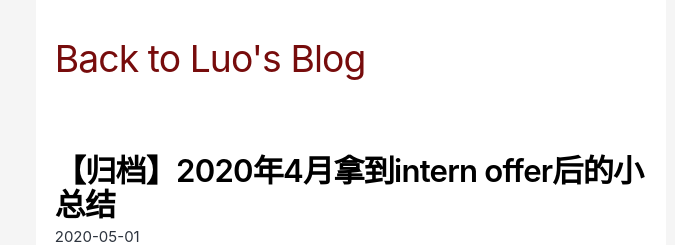
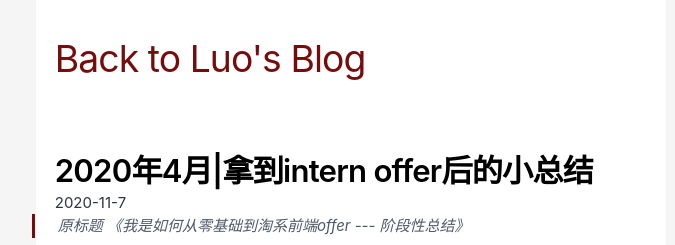
Before and after one commit to law-chain-hot/law-chain-hot.github.io-old, a Gatsby site: page /review-intern-interview/ in a window 1280 px wide. Shown: the top 245 px of the page, without its empty margins (289-964 px from the left). Built offline with nearby package versions, Linux system fonts and the light colour scheme; Gatsby itself is replaced by a stand-in of ours; some packages are replaced by stand-ins of ours.

Commit message:
blog: update title

```diff
--- a/content/blog/review-intern-interview/index.md
+++ b/content/blog/review-intern-interview/index.md
@@ -1,6 +1,6 @@
 ---
-title: 【归档】2020年4月拿到intern offer后的小总结
-date: "2020-05-01"
+title: 2020年4月|拿到intern offer后的小总结
+date: "2020-11-7"
 description: "我是如何从零基础到淘系前端offer --- 阶段性总结"
 ---
 
```
